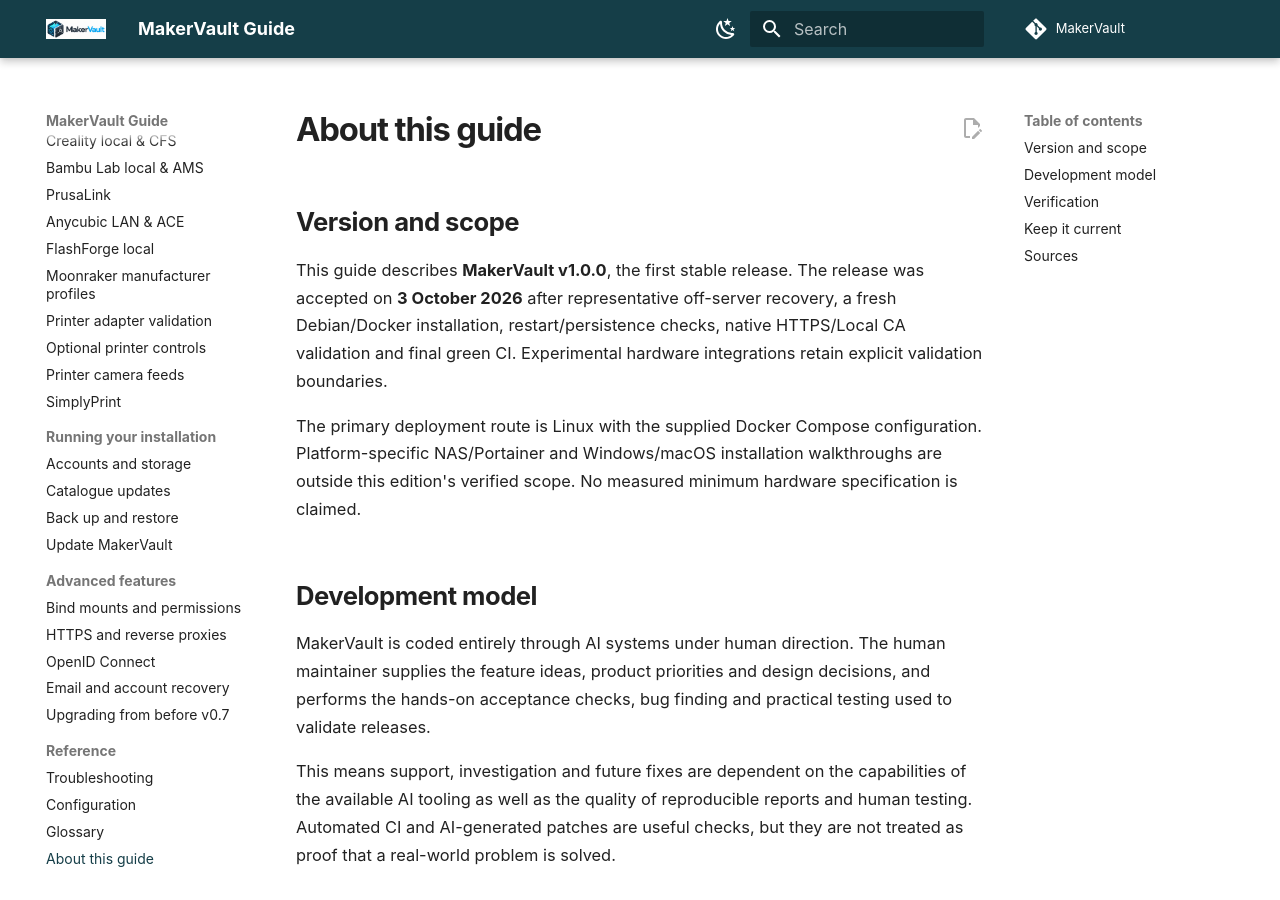
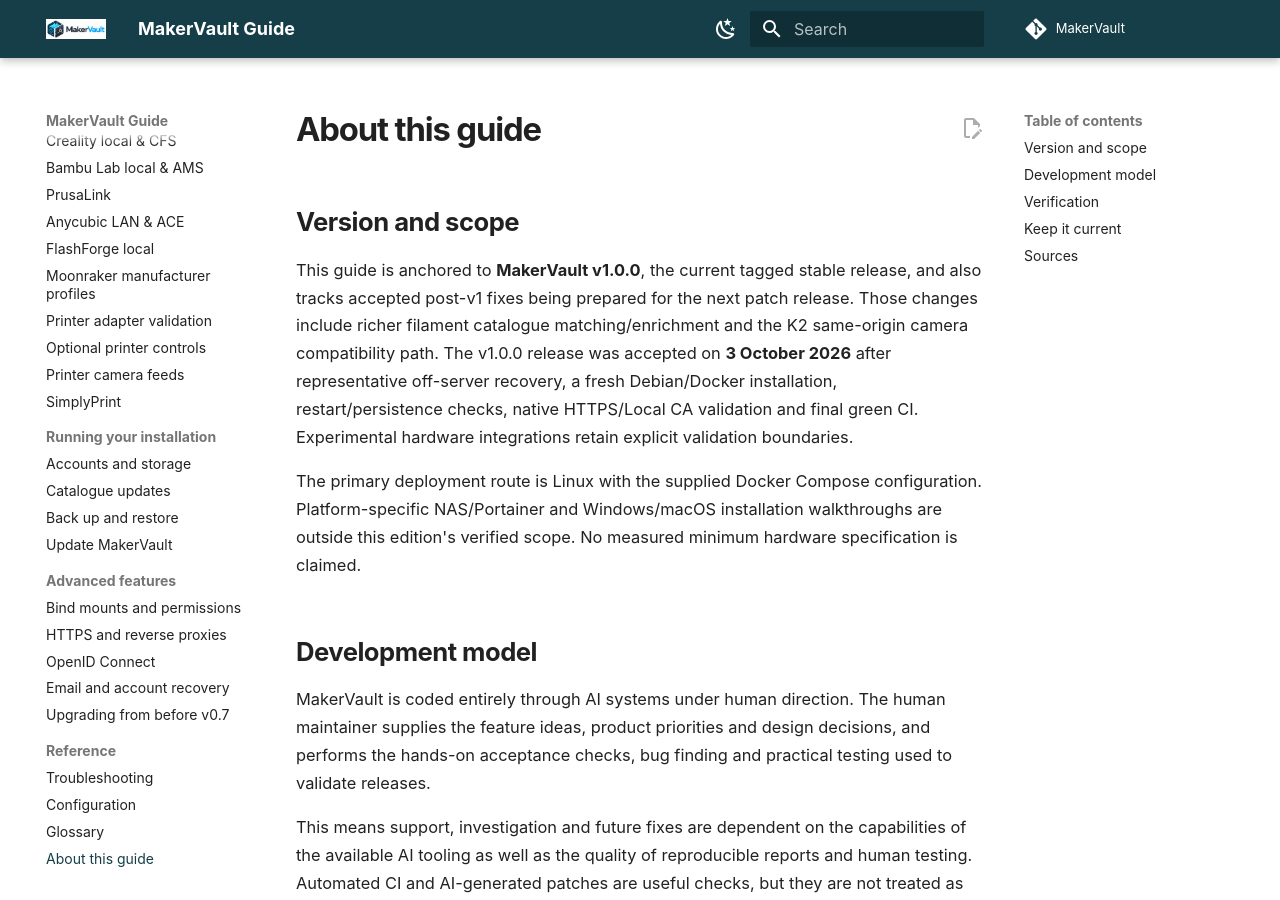
Before and after one commit to gavrd7/MakerVault, an MkDocs documentation site: the page built from docs/guide/reference/about.md, in a window 1280 px wide and 900 px high. Built offline with MkDocs 1.6.1 and Material for MkDocs 9.7.7, drawn with Linux system fonts in a browser that asks for light colours; comment, search, counter and statistics services are not loaded.

Commit message:
Rebase PR #68 docs: docs/guide/reference/about.md

```diff
--- a/docs/guide/reference/about.md
+++ b/docs/guide/reference/about.md
@@ -2,7 +2,7 @@
 
 ## Version and scope
 
-This guide describes **MakerVault v1.0.0**, the first stable release. The release was accepted on **3 October 2026** after representative off-server recovery, a fresh Debian/Docker installation, restart/persistence checks, native HTTPS/Local CA validation and final green CI. Experimental hardware integrations retain explicit validation boundaries.
+This guide is anchored to **MakerVault v1.0.0**, the current tagged stable release, and also tracks accepted post-v1 fixes being prepared for the next patch release. Those changes include richer filament catalogue matching/enrichment and the K2 same-origin camera compatibility path. The v1.0.0 release was accepted on **3 October 2026** after representative off-server recovery, a fresh Debian/Docker installation, restart/persistence checks, native HTTPS/Local CA validation and final green CI. Experimental hardware integrations retain explicit validation boundaries.
 
 The primary deployment route is Linux with the supplied Docker Compose configuration. Platform-specific NAS/Portainer and Windows/macOS installation walkthroughs are outside this edition's verified scope. No measured minimum hardware specification is claimed.
 
```
